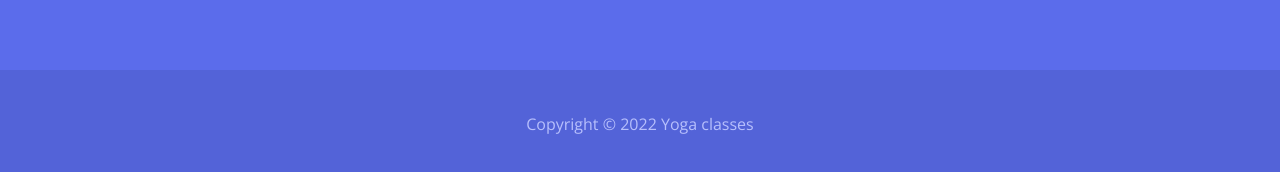
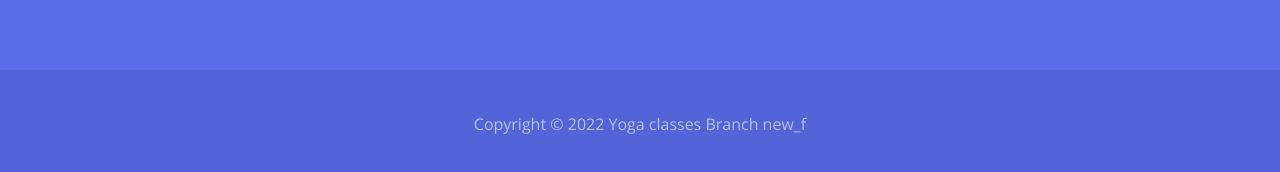
Before and after one commit to annKilimova/gitStudy, a plain HTML site: page index.html in a window 1280 px wide. Shown: the part 6141-6313 px from the top of the page. Drawn offline with nearby package versions, Linux system fonts and the light colour scheme.

Commit message:
new commit new_f

```diff
--- a/index.html
+++ b/index.html
@@ -363,7 +363,7 @@
 	</footer>
 
 	<div class="footer">
-				Copyright  ©  2022 Yoga classes
+				Copyright  ©  2022 Yoga classes Branch new_f
 	</div>
 
 
```
